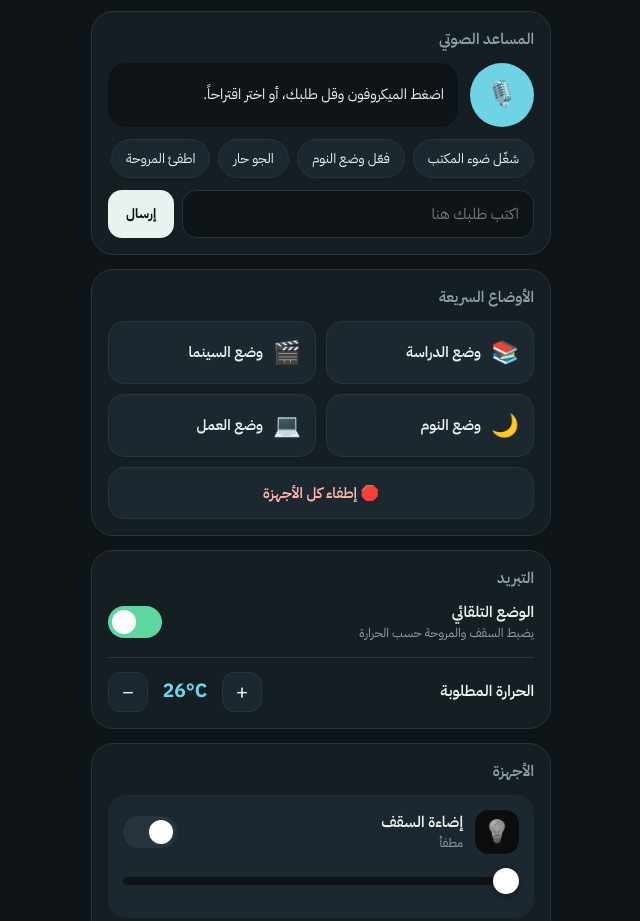
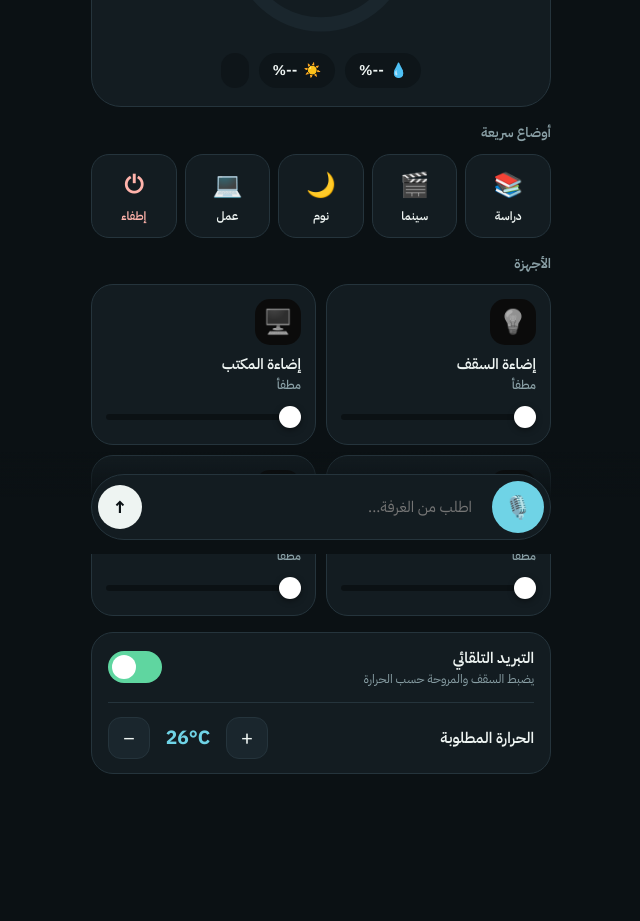
Before and after one commit to pc-core-q/ardino, a plain HTML site: page index.html in a window 1280 px wide. Shown: the part 246-1167 px from the top of the page, without its empty margins (319-959 px from the left). Drawn offline with Linux system fonts and the light colour scheme; a script that the page names is missing.

Commit message:
Update index.html

```diff
--- a/index.html
+++ b/index.html
@@ -3,143 +3,131 @@
 <head>
 <meta charset="UTF-8">
 <meta name="viewport" content="width=device-width, initial-scale=1.0, viewport-fit=cover">
-<meta name="theme-color" content="#0e1417">
+<meta name="theme-color" content="#0b1114">
 <title>غرفتي الذكية</title>
 <link rel="preconnect" href="https://fonts.googleapis.com">
 <link href="https://fonts.googleapis.com/css2?family=IBM+Plex+Sans+Arabic:wght@400;500;600;700&display=swap" rel="stylesheet">
 <script src="https://cdn.jsdelivr.net/npm/mqtt@5.10.1/dist/mqtt.min.js"></script>
 <style>
 :root{
-  --bg:#0e1417; --surface:#151e22; --raised:#1c2830; --line:#26343c;
-  --text:#eaf2f0; --muted:#8aa0a6;
+  --bg:#0b1114; --surface:#131c21; --raised:#1a262d; --line:#25343c;
+  --text:#eef4f2; --muted:#8aa0a6;
   --amber:#ffc66b; --air:#6fd3e6; --ok:#5fd6a0; --alert:#ff6b5e;
   --glow:0;
 }
 *{box-sizing:border-box;-webkit-tap-highlight-color:transparent}
-html{scroll-behavior:smooth}
 body{
   margin:0;min-height:100vh;background:var(--bg);color:var(--text);
   font-family:'IBM Plex Sans Arabic',system-ui,-apple-system,'Segoe UI',Tahoma,sans-serif;
-  padding:calc(14px + env(safe-area-inset-top,0px)) 14px calc(28px + env(safe-area-inset-bottom,0px));
+  padding:calc(14px + env(safe-area-inset-top,0px)) 14px calc(150px + env(safe-area-inset-bottom,0px));
   display:flex;justify-content:center;line-height:1.5;
 }
-.app{width:100%;max-width:460px;display:flex;flex-direction:column;gap:14px}
+.app{width:100%;max-width:460px;display:flex;flex-direction:column;gap:16px}
 button,input{font-family:inherit}
-button{cursor:pointer;color:inherit}
+button{cursor:pointer;color:inherit;border:none;background:none;padding:0}
 :focus-visible{outline:2px solid var(--air);outline-offset:2px}
 
 /* الشريط العلوي */
 .topbar{display:flex;align-items:center;justify-content:space-between}
-.topbar h1{margin:0;font-size:1.3rem;font-weight:700}
-.top-actions{display:flex;align-items:center;gap:8px}
-.badge{display:flex;align-items:center;gap:6px;font-size:.78rem;font-weight:600;padding:6px 12px;border-radius:99px;background:var(--surface);border:1px solid var(--line);color:var(--muted)}
-.badge i{width:8px;height:8px;border-radius:50%;background:#e0a93b}
-.badge.online{color:var(--ok)} .badge.online i{background:var(--ok);box-shadow:0 0 8px var(--ok)}
-.badge.offline{color:var(--alert)} .badge.offline i{background:var(--alert)}
-.icon-btn{width:38px;height:38px;border-radius:50%;border:1px solid var(--line);background:var(--surface);font-size:1rem}
-
+.topbar h1{margin:0;font-size:1.25rem;font-weight:700;display:flex;align-items:center;gap:10px}
+.dot{width:10px;height:10px;border-radius:50%;background:#e0a93b}
+.dot.online{background:var(--ok);box-shadow:0 0 10px var(--ok)}
+.dot.offline{background:var(--alert)}
+.icon-btn{width:40px;height:40px;border-radius:50%;background:var(--surface);border:1px solid var(--line);font-size:1rem}
 .drawer{display:none;background:var(--surface);border:1px solid var(--line);border-radius:18px;padding:14px}
 .drawer.open{display:block}
 .drawer label{display:block;font-size:.82rem;color:var(--muted);margin-bottom:8px}
 input[type=text],input[type=password]{width:100%;padding:12px 14px;border-radius:14px;border:1px solid var(--line);background:var(--bg);color:var(--text);font-size:.95rem;outline:none}
 input[type=text]:focus,input[type=password]:focus{border-color:var(--air)}
-
-.alert{display:none;background:var(--alert);color:#2a0905;padding:12px 14px;border-radius:16px;font-weight:700;font-size:.92rem;text-align:center}
+.alert{display:none;background:var(--alert);color:#2a0905;padding:12px;border-radius:16px;font-weight:700;font-size:.9rem;text-align:center}
 .alert.show{display:block}
 
-/* بطاقة الغرفة */
-.hero{position:relative;overflow:hidden;background:var(--surface);border:1px solid var(--line);border-radius:26px;padding:20px 18px;display:flex;align-items:center;gap:18px}
-.hero::before{content:"";position:absolute;inset:-40% -20% auto auto;width:340px;height:340px;border-radius:50%;
-  background:radial-gradient(circle,rgba(255,198,107,.55),rgba(255,198,107,0) 65%);opacity:calc(var(--glow)*.9);transition:opacity .5s}
-.gauge{position:relative;width:132px;height:132px;flex:none}
+/* الغرفة */
+.hero{position:relative;overflow:hidden;background:var(--surface);border:1px solid var(--line);border-radius:30px;padding:22px 18px 18px;display:flex;flex-direction:column;align-items:center;gap:16px}
+.hero::before{content:"";position:absolute;inset:-30% -10% auto -10%;height:320px;border-radius:50%;
+  background:radial-gradient(circle,rgba(255,198,107,.5),rgba(255,198,107,0) 65%);opacity:calc(var(--glow)*.85);transition:opacity .5s}
+.gauge{position:relative;width:190px;height:190px}
 .gauge svg{width:100%;height:100%;transform:rotate(-90deg)}
 .gauge circle{fill:none;stroke-width:9;stroke-linecap:round}
 .gauge .track{stroke:var(--raised)}
 .gauge .fill{stroke:var(--air);stroke-dasharray:326.7;stroke-dashoffset:326.7;transition:stroke-dashoffset .6s,stroke .4s}
 .gauge .center{position:absolute;inset:0;display:flex;flex-direction:column;align-items:center;justify-content:center}
-.gauge b{font-size:2rem;font-weight:700;line-height:1}
-.gauge span{font-size:.75rem;color:var(--muted);margin-top:4px}
-.stats{position:relative;flex:1;display:flex;flex-direction:column;gap:10px}
-.stat{display:flex;align-items:center;gap:10px;background:rgba(14,20,23,.55);border-radius:14px;padding:10px 12px}
-.stat em{font-style:normal;font-size:1.2rem}
-.stat div{display:flex;flex-direction:column}
-.stat b{font-size:1.05rem;font-weight:600}
-.stat small{font-size:.72rem;color:var(--muted)}
+.gauge b{font-size:2.9rem;font-weight:700;line-height:1}
+.gauge span{font-size:.8rem;color:var(--muted);margin-top:6px}
+.pills{position:relative;display:flex;gap:10px;flex-wrap:wrap;justify-content:center}
+.pill{display:flex;align-items:center;gap:6px;background:rgba(11,17,20,.6);border-radius:99px;padding:7px 14px;font-size:.88rem;font-weight:600}
+.pill.timer{color:var(--amber)}
 
-.card{background:var(--surface);border:1px solid var(--line);border-radius:22px;padding:16px}
-.card h2{margin:0 0 12px;font-size:.95rem;font-weight:600;color:var(--muted);display:flex;justify-content:space-between;align-items:center}
-.timer{color:var(--amber);font-weight:600}
-
-/* المساعد */
-.mic-row{display:flex;gap:12px;align-items:center}
-.mic{flex:none;width:64px;height:64px;border-radius:50%;border:none;font-size:1.6rem;background:var(--air);color:#06242b;position:relative;transition:transform .15s}
-.mic:active{transform:scale(.94)}
-.mic.listening{background:var(--alert);color:#fff;animation:ring 1.2s infinite}
-@keyframes ring{0%{box-shadow:0 0 0 0 rgba(255,107,94,.55)}100%{box-shadow:0 0 0 20px rgba(255,107,94,0)}}
-.bubble{flex:1;min-height:64px;background:var(--bg);border-radius:18px;padding:12px 14px;font-size:.9rem;display:flex;align-items:center}
-.bubble.busy::after{content:"";width:6px;height:6px;border-radius:50%;background:var(--air);margin-inline-start:8px;animation:blink .8s infinite alternate}
-@keyframes blink{to{opacity:.2}}
-.chips{display:flex;gap:8px;overflow-x:auto;padding:12px 0 2px;scrollbar-width:none}
-.chips::-webkit-scrollbar{display:none}
-.chip{flex:none;border:1px solid var(--line);background:var(--raised);padding:8px 14px;border-radius:99px;font-size:.84rem}
-.chip:active{background:var(--line)}
-.send-row{display:flex;gap:8px;margin-top:10px}
-.send{flex:none;padding:0 18px;border:none;border-radius:14px;background:var(--text);color:var(--bg);font-weight:700}
+.title{margin:0 0 10px 4px;font-size:.85rem;font-weight:600;color:var(--muted)}
 
 /* الأوضاع */
-.scenes{display:grid;grid-template-columns:repeat(2,1fr);gap:10px}
-.scene{display:flex;align-items:center;gap:10px;padding:14px;border-radius:16px;border:1px solid var(--line);background:var(--raised);font-size:.92rem;font-weight:600;text-align:start;transition:background .2s,border-color .2s}
-.scene em{font-style:normal;font-size:1.4rem}
-.scene.active{border-color:var(--amber);background:rgba(255,198,107,.12)}
-.scene.off{grid-column:span 2;justify-content:center;color:#ffb3ab}
-.scene:active{transform:scale(.98)}
+.scenes{display:grid;grid-template-columns:repeat(5,1fr);gap:8px}
+.scene{display:flex;flex-direction:column;align-items:center;gap:4px;padding:12px 2px;border-radius:18px;border:1px solid var(--line);background:var(--surface);font-size:.74rem;font-weight:600;transition:all .2s}
+.scene em{font-style:normal;font-size:1.5rem}
+.scene.active{border-color:var(--amber);background:rgba(255,198,107,.13)}
+.scene.off{color:#ffb3ab}
+.scene:active{transform:scale(.95)}
 
-/* المناخ */
+/* الأجهزة */
+.devices{display:grid;grid-template-columns:1fr 1fr;gap:10px}
+.dev{--c:var(--amber);--v:0;background:var(--surface);border:1px solid var(--line);border-radius:22px;padding:14px;display:flex;flex-direction:column;gap:10px;transition:all .25s;position:relative}
+.dev.on{border-color:color-mix(in srgb,var(--c) 55%,transparent);background:color-mix(in srgb,var(--c) 10%,var(--surface))}
+.dev-head{display:flex;flex-direction:column;align-items:flex-start;gap:8px;text-align:start;width:100%}
+.dev-ico{width:46px;height:46px;border-radius:15px;display:grid;place-items:center;font-size:1.5rem;background:var(--bg);filter:grayscale(1) brightness(.7);transition:all .3s}
+.dev.on .dev-ico{filter:none;background:color-mix(in srgb,var(--c) 25%,var(--bg));box-shadow:0 0 calc(var(--v)*.2px) color-mix(in srgb,var(--c) 70%,transparent)}
+.dev-name{font-weight:600;font-size:.92rem}
+.dev-name small{display:block;font-weight:500;color:var(--muted);font-size:.78rem}
+.dev.on .dev-name small{color:var(--c)}
+.dev.auto-driven .dev-name small::after{content:" • تلقائي";color:var(--ok)}
+input[type=range]{-webkit-appearance:none;appearance:none;width:100%;height:26px;background:transparent;margin:0;cursor:pointer}
+input[type=range]::-webkit-slider-runnable-track{height:6px;border-radius:99px;background:linear-gradient(to left,var(--c) calc(var(--v)*1%),var(--bg) 0)}
+input[type=range]::-moz-range-track{height:6px;border-radius:99px;background:var(--bg)}
+input[type=range]::-moz-range-progress{height:6px;border-radius:99px;background:var(--c)}
+input[type=range]::-webkit-slider-thumb{-webkit-appearance:none;width:22px;height:22px;margin-top:-8px;border-radius:50%;background:#fff;border:none;box-shadow:0 2px 6px rgba(0,0,0,.4)}
+input[type=range]::-moz-range-thumb{width:22px;height:22px;border-radius:50%;background:#fff;border:none}
+
+/* التبريد */
+.climate{background:var(--surface);border:1px solid var(--line);border-radius:22px;padding:14px 16px}
 .row{display:flex;align-items:center;justify-content:space-between;gap:12px}
-.row+.row{margin-top:14px;padding-top:14px;border-top:1px solid var(--line)}
 .row p{margin:0;font-weight:600;font-size:.95rem}
-.row small{display:block;color:var(--muted);font-size:.78rem;font-weight:400}
-.switch{position:relative;flex:none;width:54px;height:32px;border-radius:99px;border:none;background:var(--line);transition:background .2s}
+.row small{display:block;color:var(--muted);font-size:.76rem;font-weight:400}
+.switch{position:relative;flex:none;width:54px;height:32px;border-radius:99px;background:var(--line);transition:background .2s}
 .switch::after{content:"";position:absolute;top:4px;inset-inline-start:4px;width:24px;height:24px;border-radius:50%;background:#fff;transition:transform .2s}
 .switch.on{background:var(--ok)}
 .switch.on::after{transform:translateX(-22px)}
+.sp{display:none;margin-top:14px;padding-top:14px;border-top:1px solid var(--line)}
+.sp.show{display:flex}
 .stepper{display:flex;align-items:center;gap:6px}
-.stepper button{width:40px;height:40px;border-radius:12px;border:1px solid var(--line);background:var(--raised);font-size:1.3rem}
-.stepper b{min-width:62px;text-align:center;font-size:1.2rem;color:var(--air)}
-#spRow.disabled{opacity:.4;pointer-events:none}
+.stepper button{width:42px;height:42px;border-radius:13px;border:1px solid var(--line);background:var(--raised);font-size:1.3rem}
+.stepper b{min-width:64px;text-align:center;font-size:1.2rem;color:var(--air)}
 
-/* الأجهزة */
-.dev{--c:var(--amber);background:var(--raised);border-radius:18px;padding:14px;border:1px solid transparent;transition:border-color .2s}
-.dev+.dev{margin-top:10px}
-.dev.on{border-color:color-mix(in srgb,var(--c) 45%,transparent)}
-.dev-top{display:flex;align-items:center;gap:12px;margin-bottom:12px}
-.dev-ico{width:44px;height:44px;border-radius:14px;display:grid;place-items:center;font-size:1.4rem;background:var(--bg);filter:grayscale(1) brightness(.7);transition:all .3s}
-.dev.on .dev-ico{filter:none;background:color-mix(in srgb,var(--c) 22%,var(--bg));box-shadow:0 0 calc(var(--v)*.2px) color-mix(in srgb,var(--c) 70%,transparent)}
-.dev-name{flex:1;font-weight:600;font-size:.95rem}
-.dev-name small{display:block;font-weight:400;color:var(--muted);font-size:.78rem}
-.dev.auto-driven .dev-name small::after{content:" • يتحكم بها الوضع التلقائي";color:var(--ok)}
-input[type=range]{-webkit-appearance:none;appearance:none;width:100%;height:30px;background:transparent;margin:0;cursor:pointer}
-input[type=range]::-webkit-slider-runnable-track{height:8px;border-radius:99px;background:linear-gradient(to left,var(--c) calc(var(--v)*1%),var(--bg) 0)}
-input[type=range]::-moz-range-track{height:8px;border-radius:99px;background:var(--bg)}
-input[type=range]::-moz-range-progress{height:8px;border-radius:99px;background:var(--c)}
-input[type=range]::-webkit-slider-thumb{-webkit-appearance:none;width:26px;height:26px;margin-top:-9px;border-radius:50%;background:#fff;border:none;box-shadow:0 2px 8px rgba(0,0,0,.4)}
-input[type=range]::-moz-range-thumb{width:26px;height:26px;border-radius:50%;background:#fff;border:none}
+/* شريط المساعد السفلي */
+.dock{position:fixed;inset-inline:0;bottom:0;display:flex;justify-content:center;padding:0 14px calc(14px + env(safe-area-inset-bottom,0px));pointer-events:none;z-index:5;
+  background:linear-gradient(to top,var(--bg) 55%,transparent)}
+.dock-in{width:100%;max-width:460px;pointer-events:auto;padding-top:22px}
+.bubble{display:none;background:var(--raised);border:1px solid var(--line);border-radius:16px;padding:10px 14px;font-size:.88rem;margin-bottom:10px}
+.bubble.show{display:block}
+.bubble.busy::after{content:"";display:inline-block;width:6px;height:6px;border-radius:50%;background:var(--air);margin-inline-start:8px;animation:blink .8s infinite alternate}
+@keyframes blink{to{opacity:.2}}
+.bar{display:flex;align-items:center;gap:8px;background:var(--surface);border:1px solid var(--line);border-radius:99px;padding:6px}
+.bar input{border:none;background:transparent;flex:1;padding:10px 12px}
+.mic{flex:none;width:52px;height:52px;border-radius:50%;font-size:1.4rem;background:var(--air);color:#06242b;transition:transform .15s}
+.mic:active{transform:scale(.93)}
+.mic.listening{background:var(--alert);color:#fff;animation:ring 1.2s infinite}
+@keyframes ring{0%{box-shadow:0 0 0 0 rgba(255,107,94,.55)}100%{box-shadow:0 0 0 18px rgba(255,107,94,0)}}
+.send{flex:none;width:44px;height:44px;border-radius:50%;background:var(--text);color:var(--bg);font-size:1.1rem;font-weight:700}
 
-.toast{position:fixed;inset-inline:0;bottom:calc(22px + env(safe-area-inset-bottom,0px));margin:auto;width:max-content;max-width:88%;background:var(--text);color:var(--bg);padding:11px 18px;border-radius:99px;font-weight:600;font-size:.88rem;opacity:0;transform:translateY(16px);pointer-events:none;transition:all .25s;z-index:9}
+.toast{position:fixed;inset-inline:0;top:calc(14px + env(safe-area-inset-top,0px));margin:auto;width:max-content;max-width:88%;background:var(--text);color:var(--bg);padding:10px 18px;border-radius:99px;font-weight:600;font-size:.86rem;opacity:0;transform:translateY(-12px);pointer-events:none;transition:all .25s;z-index:9}
 .toast.show{opacity:1;transform:none}
 @media (prefers-reduced-motion:reduce){*{animation:none!important;transition:none!important}}
-@media (max-width:370px){.hero{flex-direction:column}}
 </style>
 </head>
 <body>
 <main class="app">
 
   <header class="topbar">
-    <h1>غرفتي الذكية</h1>
-    <div class="top-actions">
-      <div class="badge" id="conn"><i></i><span>جاري الاتصال</span></div>
-      <button class="icon-btn" id="gear" aria-label="إعدادات المفتاح">⚙️</button>
-    </div>
+    <h1><span class="dot" id="conn" title="الاتصال"></span>غرفتي الذكية</h1>
+    <button class="icon-btn" id="gear" aria-label="إعدادات المفتاح">⚙️</button>
   </header>
 
   <section class="drawer" id="drawer">
@@ -149,48 +137,40 @@ input[type=range]::-moz-range-thumb{width:26px;height:26px;border-radius:50%;bac
 
   <div class="alert" id="alert" role="alert">🚨 حرارة الغرفة مرتفعة جداً</div>
 
-  <section class="hero" id="hero">
+  <section class="hero">
     <div class="gauge">
       <svg viewBox="0 0 120 120"><circle class="track" cx="60" cy="60" r="52"/><circle class="fill" id="ring" cx="60" cy="60" r="52"/></svg>
-      <div class="center"><b id="tempDisp">--°</b><span>الحرارة</span></div>
+      <div class="center"><b id="tempDisp">--°</b><span>حرارة الغرفة</span></div>
     </div>
-    <div class="stats">
-      <div class="stat"><em>💧</em><div><b id="humDisp">--%</b><small>الرطوبة</small></div></div>
-      <div class="stat"><em>☀️</em><div><b id="lightDisp">--%</b><small>الإضاءة</small></div></div>
+    <div class="pills">
+      <div class="pill">💧 <span id="humDisp">--%</span></div>
+      <div class="pill">☀️ <span id="lightDisp">--%</span></div>
+      <div class="pill timer" id="timer" hidden></div>
     </div>
   </section>
 
-  <section class="card">
-    <h2>المساعد الصوتي</h2>
-    <div class="mic-row">
-      <button class="mic" id="mic" aria-label="تحدث مع الغرفة">🎙️</button>
-      <div class="bubble" id="reply">اضغط الميكروفون وقل طلبك، أو اختر اقتراحاً.</div>
-    </div>
-    <div class="chips" id="chips"></div>
-    <form class="send-row" id="textForm">
-      <input type="text" id="textCmd" placeholder="اكتب طلبك هنا" enterkeyhint="send">
-      <button class="send" type="submit">إرسال</button>
-    </form>
-  </section>
-
-  <section class="card">
-    <h2><span>الأوضاع السريعة</span><span class="timer" id="timer"></span></h2>
+  <section>
+    <h2 class="title">أوضاع سريعة</h2>
     <div class="scenes" id="scenes">
-      <button class="scene" data-s="study"><em>📚</em>وضع الدراسة</button>
-      <button class="scene" data-s="cinema"><em>🎬</em>وضع السينما</button>
-      <button class="scene" data-s="sleep"><em>🌙</em>وضع النوم</button>
-      <button class="scene" data-s="work"><em>💻</em>وضع العمل</button>
-      <button class="scene off" data-s="off">🛑 إطفاء كل الأجهزة</button>
+      <button class="scene" data-s="study"><em>📚</em>دراسة</button>
+      <button class="scene" data-s="cinema"><em>🎬</em>سينما</button>
+      <button class="scene" data-s="sleep"><em>🌙</em>نوم</button>
+      <button class="scene" data-s="work"><em>💻</em>عمل</button>
+      <button class="scene off" data-s="off"><em>⏻</em>إطفاء</button>
     </div>
   </section>
 
-  <section class="card">
-    <h2>التبريد</h2>
+  <section>
+    <h2 class="title">الأجهزة</h2>
+    <div class="devices" id="devices"></div>
+  </section>
+
+  <section class="climate">
     <div class="row">
-      <p>الوضع التلقائي<small>يضبط السقف والمروحة حسب الحرارة</small></p>
+      <p>التبريد التلقائي<small>يضبط السقف والمروحة حسب الحرارة</small></p>
       <button class="switch on" id="autoSw" role="switch" aria-checked="true" aria-label="الوضع التلقائي"></button>
     </div>
-    <div class="row" id="spRow">
+    <div class="row sp show" id="spRow">
       <p>الحرارة المطلوبة</p>
       <div class="stepper">
         <button id="spPlus" aria-label="زيادة">+</button>
@@ -200,12 +180,18 @@ input[type=range]::-moz-range-thumb{width:26px;height:26px;border-radius:50%;bac
     </div>
   </section>
 
-  <section class="card">
-    <h2>الأجهزة</h2>
-    <div id="devices"></div>
-  </section>
+</main>
 
-</main>
+<div class="dock">
+  <div class="dock-in">
+    <div class="bubble" id="reply"></div>
+    <form class="bar" id="textForm">
+      <button class="mic" id="mic" type="button" aria-label="تحدث مع الغرفة">🎙️</button>
+      <input type="text" id="textCmd" placeholder="اطلب من الغرفة..." enterkeyhint="send">
+      <button class="send" type="submit" aria-label="إرسال">↑</button>
+    </form>
+  </div>
+</div>
 <div class="toast" id="toast"></div>
 
 <script>
@@ -223,29 +209,25 @@ const SCENES={
   work  :{main:80,desk:70,night:0,fan:null,auto:true,sp:25,msg:'💻 تم تفعيل وضع العمل'},
   off   :{main:0,desk:0,night:0,fan:0,auto:false,msg:'🛑 تم إطفاء جميع الأجهزة'}
 };
-const SUGGEST=['شغّل ضوء المكتب','فعّل وضع النوم','الجو حار','اطفئ المروحة','أطفئ كل شيء','ذكّرني بعد 10 دقائق'];
 
 const $=id=>document.getElementById(id);
 let isAuto=true, targetTemp=26, liveTemp=25, liveHum=50, liveLight=50;
-let alarmSpoken=false, activeScene=null;
+let alarmSpoken=false;
 const state={main:0,desk:0,night:0,fan:0};
 
 /* ===== واجهة ===== */
 function toast(m){const t=$('toast');t.textContent=m;t.classList.add('show');clearTimeout(toast.t);toast.t=setTimeout(()=>t.classList.remove('show'),1800)}
 function buzz(){if(navigator.vibrate)navigator.vibrate(12)}
-function say(msg,busy){const r=$('reply');r.textContent=msg;r.classList.toggle('busy',!!busy)}
+function say(msg,busy){const r=$('reply');r.textContent=msg;r.classList.add('show');r.classList.toggle('busy',!!busy);clearTimeout(say.t);if(!busy)say.t=setTimeout(()=>r.classList.remove('show'),9000)}
 
-// بناء بطاقات الأجهزة
 $('devices').innerHTML=DEV.map(d=>`
   <div class="dev" id="dev-${d.id}" style="--c:${d.c};--v:0">
-    <div class="dev-top">
+    <button class="dev-head" id="tg-${d.id}" aria-label="${d.name}">
       <div class="dev-ico">${d.ico}</div>
       <div class="dev-name">${d.name}<small id="lbl-${d.id}">مطفأ</small></div>
-      <button class="switch" id="sw-${d.id}" role="switch" aria-checked="false" aria-label="${d.name}"></button>
-    </div>
+    </button>
     <input type="range" id="sl-${d.id}" min="0" max="100" value="0" aria-label="شدة ${d.name}">
   </div>`).join('');
-$('chips').innerHTML=SUGGEST.map(s=>`<button class="chip" type="button">${s}</button>`).join('');
 
 function setControl(name,val){
   state[name]=val;
@@ -253,7 +235,6 @@ function setControl(name,val){
   $('sl-'+name).value=val;
   el.style.setProperty('--v',val);
   el.classList.toggle('on',val>0);
-  const sw=$('sw-'+name); sw.classList.toggle('on',val>0); sw.setAttribute('aria-checked',val>0);
   $('lbl-'+name).textContent=val>0?val+'%':'مطفأ';
   updateGlow(); updateAutoDriven();
 }
@@ -267,7 +248,7 @@ function updateAutoDriven(){
 function updateAutoUI(on){
   isAuto=on;
   $('autoSw').classList.toggle('on',on); $('autoSw').setAttribute('aria-checked',on);
-  $('spRow').classList.toggle('disabled',!on);
+  $('spRow').classList.toggle('show',on);
   updateAutoDriven();
 }
 function updateSP(v){
@@ -282,7 +263,6 @@ function updateRing(){
   ring.style.stroke=liveTemp>=38?'var(--alert)':liveTemp>targetTemp+1?'var(--amber)':'var(--air)';
 }
 function markScene(s){
-  activeScene=s;
   document.querySelectorAll('.scene').forEach(b=>b.classList.toggle('active',b.dataset.s===s));
 }
 
@@ -294,13 +274,12 @@ function sendCmd(extra={}){
 }
 function sendSoon(){clearTimeout(sendT);sendT=setTimeout(()=>sendCmd(),100)}
 
-const badge=$('conn');
-function setBadge(cls,txt){badge.className='badge '+cls;badge.querySelector('span').textContent=txt}
+const dot=$('conn');
 const client=mqtt.connect('wss://broker.hivemq.com:8884/mqtt',{reconnectPeriod:3000});
-client.on('connect',()=>{setBadge('online','متصل');client.subscribe(TOPIC_STATUS)});
-client.on('reconnect',()=>setBadge('','إعادة الاتصال'));
-client.on('offline',()=>setBadge('offline','غير متصل'));
-client.on('error',()=>setBadge('offline','خطأ اتصال'));
+client.on('connect',()=>{dot.className='dot online';client.subscribe(TOPIC_STATUS)});
+client.on('reconnect',()=>dot.className='dot');
+client.on('offline',()=>dot.className='dot offline');
+client.on('error',()=>dot.className='dot offline');
 
 client.on('message',(topic,message)=>{
   if(topic!==TOPIC_STATUS) return;
@@ -309,7 +288,7 @@ client.on('message',(topic,message)=>{
   $('tempDisp').textContent=liveTemp.toFixed(1)+'°';
   $('humDisp').textContent=liveHum+'%';
   $('lightDisp').textContent=liveLight+'%';
-  $('timer').textContent=d.rem>0?`⏱️ ${d.rem} ث`:'';
+  const tm=$('timer'); tm.hidden=!(d.rem>0); tm.textContent=`⏱️ ${d.rem} ث`;
   updateRing();
   const hot=liveTemp>=38;
   $('alert').classList.toggle('show',hot);
@@ -331,7 +310,7 @@ DEV.forEach(d=>{
     markScene(null);
     setControl(d.id,+e.target.value); sendSoon();
   });
-  $('sw-'+d.id).addEventListener('click',()=>{
+  $('tg-'+d.id).addEventListener('click',()=>{
     if(d.auto&&isAuto) updateAutoUI(false);
     markScene(null); buzz();
     setControl(d.id,state[d.id]>0?0:100); sendCmd();
@@ -353,15 +332,11 @@ function applyScene(name){
   updateAutoUI(s.auto);
   markScene(name);
   sendCmd();
-  say(s.msg); toast(s.msg);
+  toast(s.msg);
 }
 $('scenes').addEventListener('click',e=>{const b=e.target.closest('.scene'); if(b) applyScene(b.dataset.s)});
 
 /* ===== المساعد ===== */
-$('chips').addEventListener('click',e=>{
-  const c=e.target.closest('.chip'); if(!c) return;
-  say('أنت: '+c.textContent); askAI(c.textContent);
-});
 $('textForm').addEventListener('submit',e=>{
   e.preventDefault();
   const i=$('textCmd'), t=i.value.trim(); if(!t) return;
```
